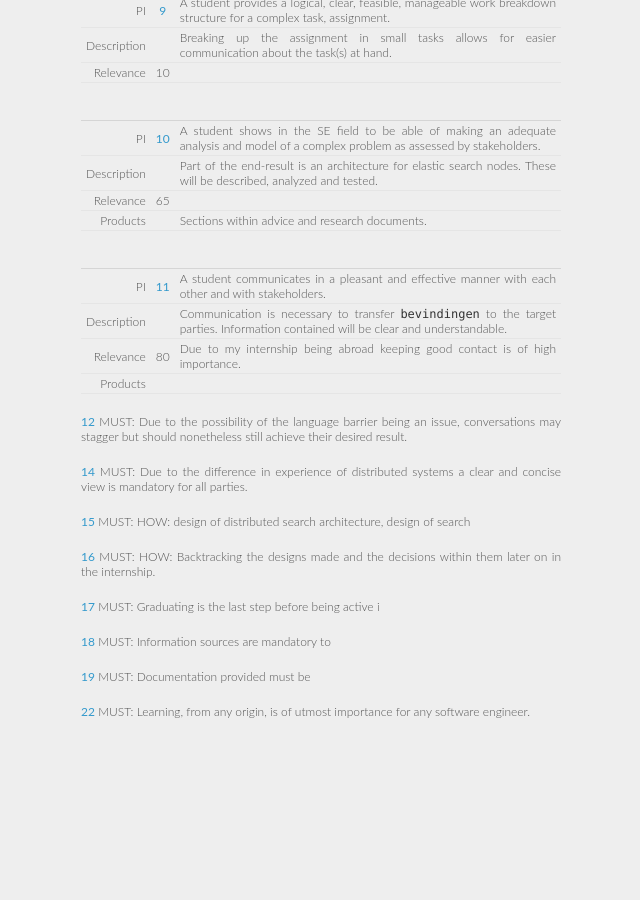
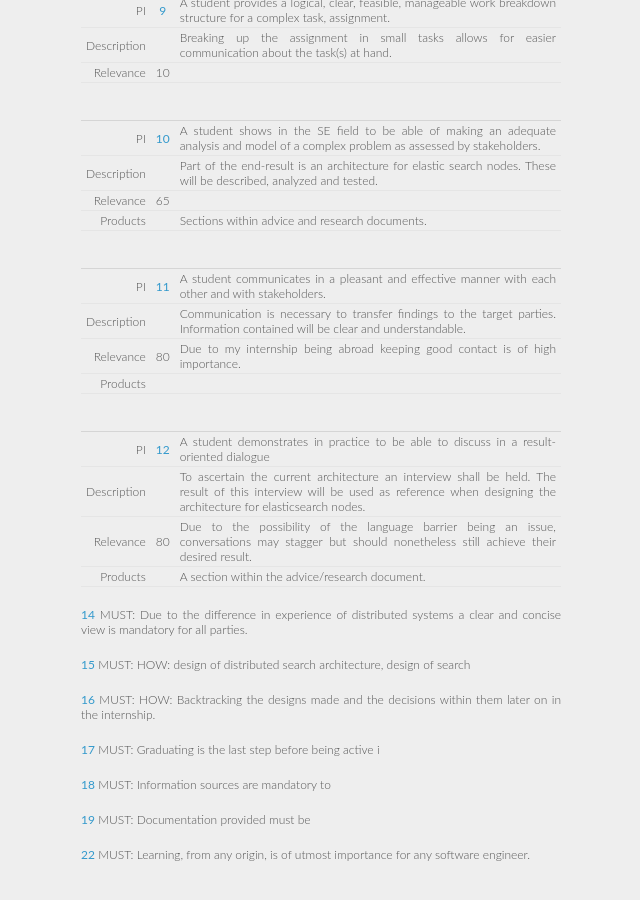
Before and after one commit to xeago/gradblog, a Jekyll site: the page built from graduation/performance-plan.md, in a window 1280 px wide and 900 px high, scrolled down 1859 px. Shown: the whole window, without its empty margins (319-959 px from the left). Built offline with Jekyll 4.4.1, drawn with Linux system fonts in a browser that asks for light colours; Markdown is read by kramdown in place of the engine named in the settings; before the commit the page ends 2616 px from its top, so only the background shows below that.

Commit message:
Add PI 12

```diff
--- a/graduation/performance-plan.md
+++ b/graduation/performance-plan.md
@@ -99,13 +99,17 @@ Products    |           | Sections within advice and research documents.
   |         |
 -:|:-------:|-----------|
 PI          | [11][PI11]| A student communicates in a pleasant and effective manner with each other and with stakeholders.
-Description |           | Communication is necessary to transfer `bevindingen` to the target parties. Information contained will be clear and understandable.
+Description |           | Communication is necessary to transfer findings to the target parties. Information contained will be clear and understandable.
 Relevance   | 80        | Due to my internship being abroad keeping good contact is of high importance.
 Products    |           |
 
+  |         |
+-:|:-------:|-----------|
+PI          | [12][PI12]| A student demonstrates in practice to be able to discuss in a result-oriented dialogue
+Description |           | To ascertain the current architecture an interview shall be held. The result of this interview will be used as reference when designing the architecture for elasticsearch nodes.
+Relevance   | 80        | Due to the possibility of the language barrier being an issue, conversations may stagger but should nonetheless still achieve their desired result.
+Products    |           | A section within the advice/research document.
 
-[12][PI12]
-    MUST:   Due to the possibility of the language barrier being an issue, conversations may stagger but should nonetheless still achieve their desired result.
 
 [14][PI14]
     MUST:   Due to the difference in experience of distributed systems a clear and concise view is mandatory for all parties.
```
